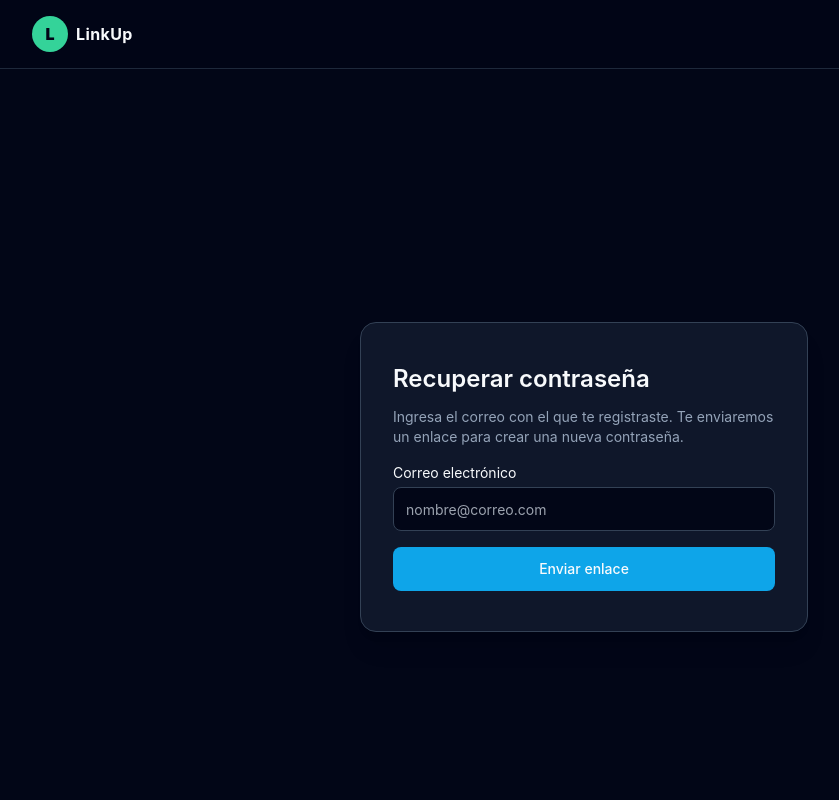
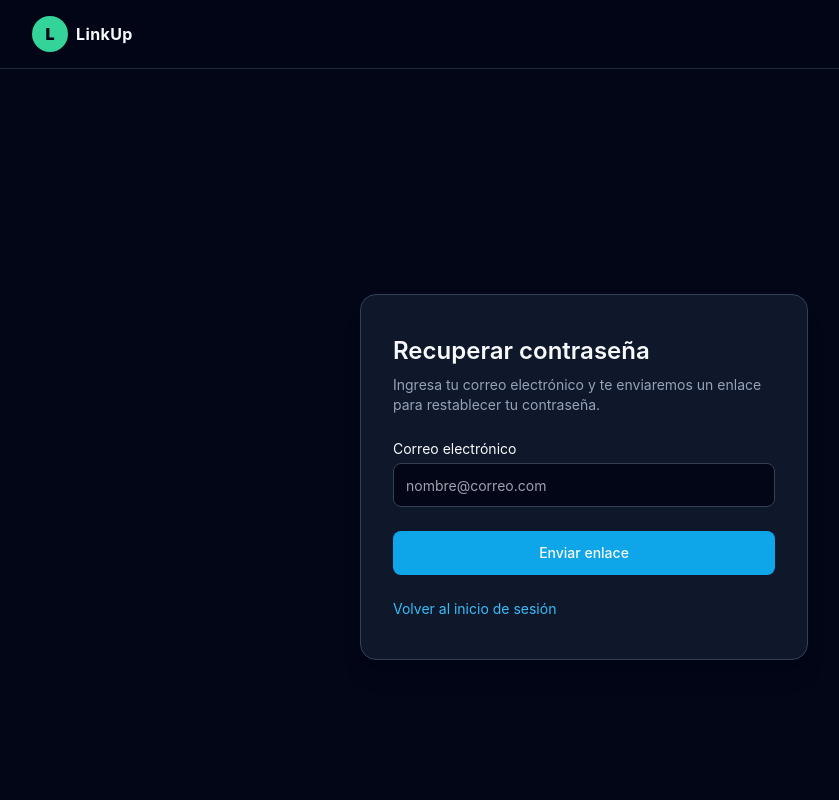
Before and after one commit to JuanSoto46/LinkUp-frontend, a React (Vite) app: page /auth/reset in a window 1280 px wide. Shown: the top 800 px of the page, without its empty margins (56-895 px from the left). Built offline with nearby package versions, Linux system fonts and the light colour scheme; no server answers.

Commit message:
Actualizacion de modulo de contraseña

```diff
--- a/src/layouts/DashboardLayout.tsx
+++ b/src/layouts/DashboardLayout.tsx
@@ -23,7 +23,7 @@ export default function DashboardLayout({ children }: { children: ReactNode }) {
   const navItems = [
     { to: "/meetings", label: "Mis reuniones" },
     { to: "/profile", label: "Mi perfil" },
-    { to: "/change-password", label: "Cambiar contraseña" },
+    { to: "/auth/change-password", label: "Cambiar contraseña" },
   ];
 
   return (
--- a/src/lib/firebase.ts
+++ b/src/lib/firebase.ts
@@ -32,6 +32,8 @@ const githubProvider = new GithubAuthProvider();
 
 /** Shared Firebase Auth instance. */
 export const auth = getAuth(app);
+auth.languageCode = "es";
+
 
 /** Shared Firestore DB instance. */
 export const db = getFirestore(app);
--- a/src/pages/auth/ChangePassword.tsx
+++ b/src/pages/auth/ChangePassword.tsx
@@ -1,5 +1,7 @@
+// src/pages/auth/ChangePassword.tsx
 import { FormEvent, useState } from "react";
-import { changePassword } from "../../lib/firebase";
+import { useNavigate } from "react-router-dom";
+import { changePassword, logout } from "../../lib/firebase";
 
 /** Change password screen for logged-in user. */
 export default function ChangePassword() {
@@ -10,13 +12,20 @@ export default function ChangePassword() {
   const [message, setMessage] = useState("");
   const [error, setError] = useState("");
 
+  const navigate = useNavigate();
+
   async function onSubmit(e: FormEvent) {
     e.preventDefault();
     setMessage("");
     setError("");
 
     if (newPassword !== confirmPassword) {
-      setError("Las contraseñas no coinciden.");
+      setError("Las contraseñas nuevas no coinciden.");
+      return;
+    }
+
+    if (newPassword.length < 6) {
+      setError("La nueva contraseña debe tener al menos 6 caracteres.");
       return;
     }
 
@@ -24,10 +33,12 @@ export default function ChangePassword() {
     try {
       await changePassword(currentPassword, newPassword);
       setMessage("Contraseña actualizada correctamente.");
-      setCurrentPassword("");
-      setNewPassword("");
-      setConfirmPassword("");
+
+      // cerrar sesión y mandar al login
+      await logout();
+      navigate("/auth/login", { replace: true });
     } catch (err: any) {
+      console.error(err);
       setError(
         err?.message || "No se pudo actualizar la contraseña."
       );
@@ -37,7 +48,6 @@ export default function ChangePassword() {
   }
 
   return (
-    <main className="flex items-center justify-center min-h-[calc(100vh-4rem)] bg-slate-950 text-slate-50">
     <div className="w-full max-w-md bg-slate-900 border border-slate-700 rounded-2xl px-8 py-10 shadow-xl">
       <h1 className="text-2xl font-semibold mb-6">
         Cambiar contraseña
@@ -93,6 +103,5 @@ export default function ChangePassword() {
         </button>
       </form>
     </div>
-    </main>
   );
 }
--- a/src/pages/auth/ResetPassword.tsx
+++ b/src/pages/auth/ResetPassword.tsx
@@ -1,44 +1,69 @@
+// src/pages/auth/ResetPassword.tsx
 import { FormEvent, useState } from "react";
+import { Link, useNavigate } from "react-router-dom";
 import { resetPassword } from "../../lib/firebase";
 
-/**
- * Forgot password screen.
- */
+/** Screen to request a password reset email. */
 export default function ResetPassword() {
   const [email, setEmail] = useState("");
-  const [msg, setMsg] = useState("");
-  const [err, setErr] = useState("");
+  const [loading, setLoading] = useState(false);
+  const [error, setError] = useState<string | null>(null);
+  const [success, setSuccess] = useState<string | null>(null);
+
+  const navigate = useNavigate();
 
   async function handleSubmit(e: FormEvent) {
     e.preventDefault();
-    setMsg("");
-    setErr("");
+    setError(null);
+    setSuccess(null);
+    setLoading(true);
 
     try {
       await resetPassword(email);
-      setMsg("Te enviamos un correo para restablecer tu contraseña.");
-    } catch (error: any) {
-      setErr(
-        error?.message || "No se pudo enviar el correo de recuperación."
+
+      setSuccess(
+        "Si el correo está registrado, recibirás un enlace para crear una nueva contraseña."
       );
+
+      // redirigir al login después de unos segundos
+      setTimeout(() => {
+        navigate("/auth/login", { replace: true });
+      }, 3000);
+    } catch (err: any) {
+      console.error(err);
+      let msg = "No se pudo enviar el correo de recuperación.";
+
+      if (err?.code === "auth/invalid-email") {
+        msg = "El formato del correo no es válido.";
+      }
+
+      setError(msg);
+    } finally {
+      setLoading(false);
     }
   }
 
   return (
     <main className="flex items-center justify-center min-h-[calc(100vh-4rem)] bg-slate-950 text-slate-50">
       <div className="w-full max-w-md bg-slate-900 border border-slate-700 rounded-2xl px-8 py-10 shadow-xl">
-        <h1 className="text-2xl font-semibold mb-3">
+        <h1 className="text-2xl font-semibold mb-2">
           Recuperar contraseña
         </h1>
-        <p className="text-sm text-slate-400 mb-4">
-          Ingresa el correo con el que te registraste. Te enviaremos
-          un enlace para crear una nueva contraseña.
+        <p className="text-sm text-slate-400 mb-6">
+          Ingresa tu correo electrónico y te enviaremos un enlace para
+          restablecer tu contraseña.
         </p>
 
-        {msg && <p className="mb-3 text-sm text-emerald-400">{msg}</p>}
-        {err && <p className="mb-3 text-sm text-red-400">{err}</p>}
+        {error && (
+          <p className="mb-4 text-sm text-red-400" role="alert">
+            {error}
+          </p>
+        )}
+        {success && (
+          <p className="mb-4 text-sm text-emerald-400">{success}</p>
+        )}
 
-        <form onSubmit={handleSubmit} className="grid gap-4">
+        <form onSubmit={handleSubmit} className="grid gap-4 mb-6">
           <label className="text-sm grid gap-1">
             <span>Correo electrónico</span>
             <input
@@ -51,10 +76,20 @@ export default function ResetPassword() {
             />
           </label>
 
-          <button className="h-11 rounded-lg bg-sky-500 text-sm font-medium hover:bg-sky-400">
-            Enviar enlace
+          <button
+            type="submit"
+            disabled={loading}
+            className="mt-2 h-11 rounded-lg bg-sky-500 text-sm font-medium flex items-center justify-center hover:bg-sky-400 disabled:opacity-60"
+          >
+            {loading ? "Enviando correo..." : "Enviar enlace"}
           </button>
         </form>
+
+        <div className="text-sm text-slate-400">
+          <Link to="/auth/login" className="text-sky-400 hover:underline">
+            Volver al inicio de sesión
+          </Link>
+        </div>
       </div>
     </main>
   );
```
Lines whose indentation alone changed are shown as unchanged.
